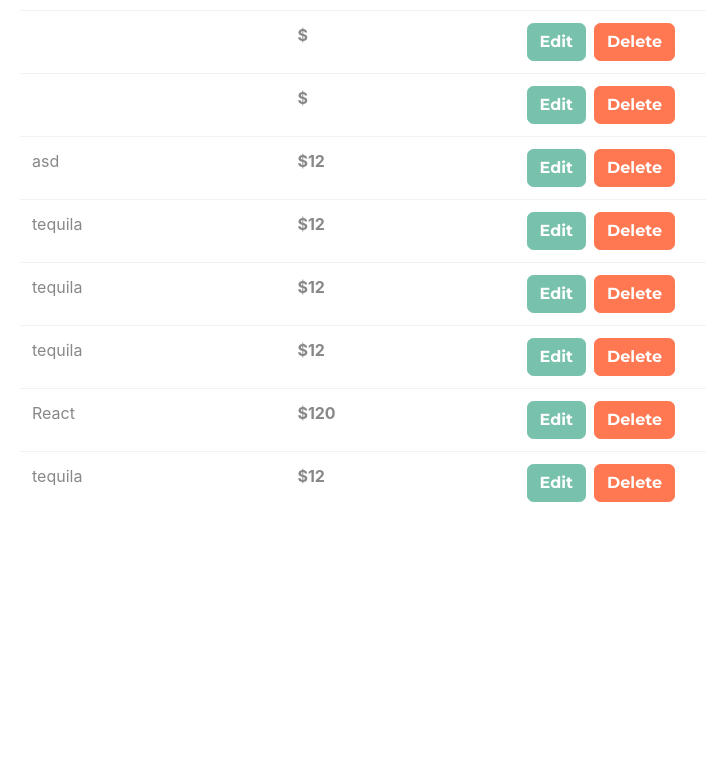
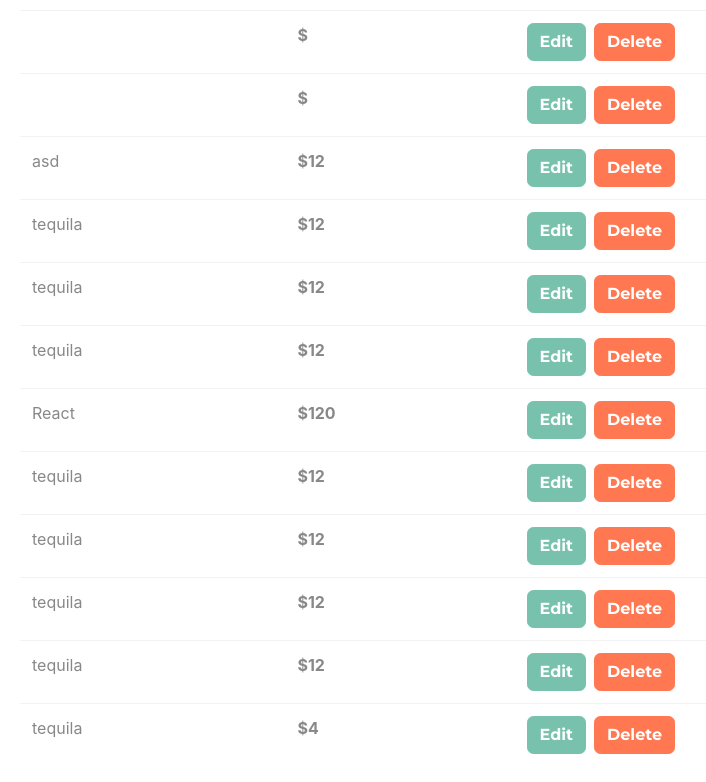
Before and after one commit to diegodjty/crudredux, a React (Create React App) app: page / in a window 1280 px wide. Shown: the part 441-1223 px from the top of the page, without its empty margins (65-771 px from the left). Before the commit the page ends 971 px from the top, so only its background shows below. Built offline with nearby package versions, Linux system fonts and the light colour scheme; data requests are answered from the project's data file.

Commit message:
show erros and loading message

```diff
--- a/db.json
+++ b/db.json
@@ -54,6 +54,26 @@
       "name": "tequila",
       "price": 12,
       "id": 11
+    },
+    {
+      "name": "tequila",
+      "price": 12,
+      "id": 12
+    },
+    {
+      "name": "tequila",
+      "price": 12,
+      "id": 13
+    },
+    {
+      "name": "tequila",
+      "price": 12,
+      "id": 14
+    },
+    {
+      "name": "tequila",
+      "price": 4,
+      "id": 15
     }
   ]
 }
--- a/src/Components/Products.js
+++ b/src/Components/Products.js
@@ -19,12 +19,14 @@ const Products = () => {
 
     // Get State
     const products = useSelector( state => state.products.products)
-    console.log(products)
-
+    const error = useSelector( state => state.products.error)
+    const loading = useSelector( state => state.products.loading)
     return (
         <Fragment>
             <h2 className="text-center my-5">Products List</h2>
-
+            { error ? <p className="font-weight-bold alert alert-danger text-center mt-4">
+                An error occured</p> : null }
+            {loading ? <p className="text-center">Loading...</p> : null}
             <table className="table table-stipted">
                 <thead className="bg-primary table-dark">
                     <tr>
```
Also changed, not shown: src/actions/productsAction.js (+3 -4 lines).
